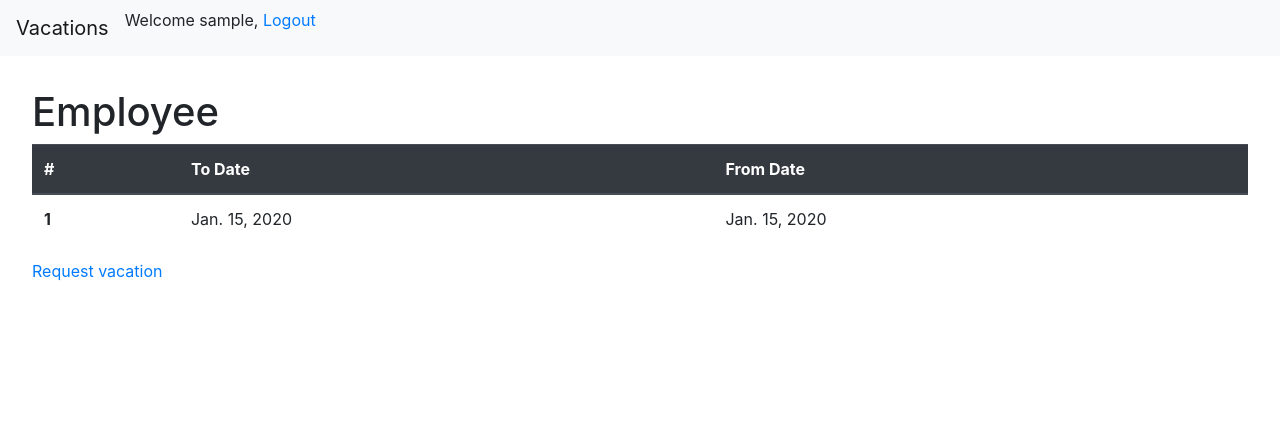
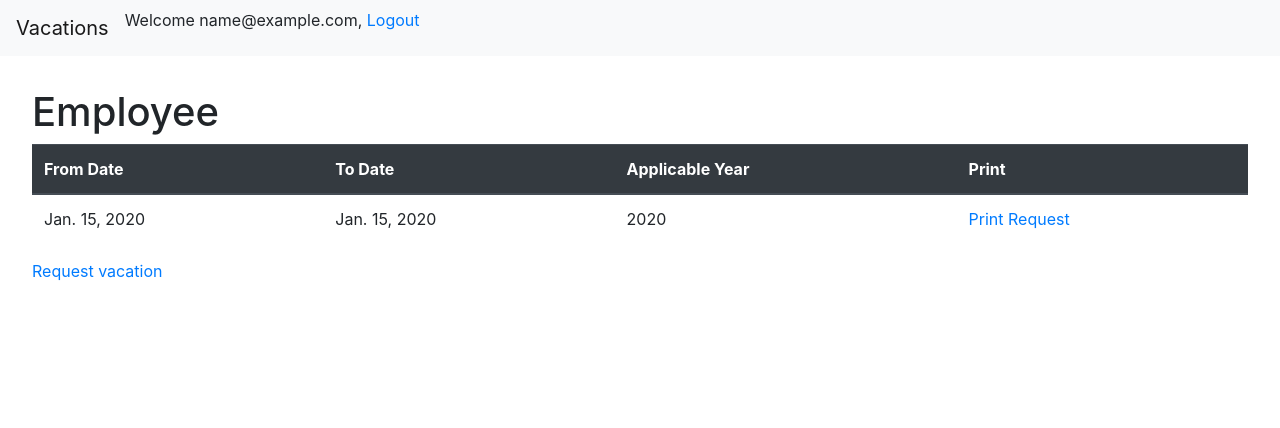
Before and after one commit to evbeda/vacations, a Django app: template templates/vacations_app/index.html in a window 1280 px wide. Shown: the top 428 px of the page. Run offline with Django 3.2, Linux system fonts and the light colour scheme; the template is opened without the code that fills it: values that come from a table or form of the project are taken from there, others are empty; a user stored in the database is signed in; tables that the repository leaves empty hold one stand-in row (values such as "Sample post"); some libraries are stand-ins or nearby versions.

Commit message:
Add create view for vacation, refactor base user

```diff
--- a/templates/vacations_app/index.html
+++ b/templates/vacations_app/index.html
@@ -5,27 +5,26 @@
   <link rel="stylesheet" href="{% static 'css/index.css' %}">
 {% endblock head %}
 {% block content %}
-<head>
-    <title></title>
-</head>
-<body>
+
 {% if user.is_authenticated %}
   <h1>Employee</h1>
-    {% if vacation %}
+  {% if object_list %}
     <table class="table">
       <thead class="thead-dark">
         <tr>
-          <th>#</th>
+          <th>From Date</th>
           <th>To Date</th>
-          <th>From Date</th>
+          <th>Applicable Year</th>
+          <th>Print</th>
         </tr>
       </thead>
        {% for vacation in object_list %}
       <tbody>
       <tr>
-          <th scope="row">1</th>
           <td>{{ vacation.from_date|date }}</td>
           <td>{{ vacation.to_date|date }}</td>
+          <td>{{ vacation.applicable_worked_year }}</td>
+          <td><a href="{% url 'print' pk=vacation.id %}">Print Request</a></td>
         </tr>
       </tbody>
         {% endfor %}
@@ -35,5 +34,4 @@
   {% endif %}
       <a href="vacation-request">Request vacation</a>
 {% endif %}
-</body>
 {% endblock content %}
--- a/vacations/settings/base.py
+++ b/vacations/settings/base.py
@@ -163,3 +163,5 @@ STATIC_URL = '/static/'
 STATICFILES_DIRS = [
     os.path.join(BASE_DIR, "static")
 ]
+
+AUTH_USER_MODEL = 'vacations_app.Employee'
--- a/vacations_app/models.py
+++ b/vacations_app/models.py
@@ -2,19 +2,80 @@
 from __future__ import unicode_literals
 
 from datetime import timedelta
-
 from django.db import models
-from django.db.models.aggregates import Sum
-from django.contrib.auth.models import User, UserManager
+from django.core.mail import send_mail
+from django.contrib.auth.models import PermissionsMixin
+from django.contrib.auth.base_user import AbstractBaseUser, BaseUserManager
+from django.utils.translation import ugettext_lazy as _
 
 
-class Employee(User):
-    job_start_date = models.DateField()
+class UserManager(BaseUserManager):
+    use_in_migrations = True
+
+    def _create_user(self, email, password, **extra_fields):
+        """
+        Creates and saves a User with the given email and password.
+        """
+        if not email:
+            raise ValueError('The given email must be set')
+        email = self.normalize_email(email)
+        user = self.model(email=email, **extra_fields)
+        user.set_password(password)
+        user.save(using=self._db)
+        return user
+
+    def create_user(self, email, password=None, **extra_fields):
+        extra_fields.setdefault('is_superuser', False)
+        return self._create_user(email, password, **extra_fields)
+
+    def create_superuser(self, email, password, **extra_fields):
+        extra_fields.setdefault('is_superuser', True)
+
+        if extra_fields.get('is_superuser') is not True:
+            raise ValueError('Superuser must have is_superuser=True.')
+
+        return self._create_user(email, password, **extra_fields)
+
+
+class Employee(AbstractBaseUser, PermissionsMixin):
+    email = models.EmailField(_('email address'), unique=True)
+    first_name = models.CharField(_('first name'), max_length=30, blank=True)
+    last_name = models.CharField(_('last name'), max_length=30, blank=True)
+    date_joined = models.DateTimeField(_('date joined'), auto_now_add=True)
+    is_active = models.BooleanField(_('active'), default=True)
+    job_start_date = models.DateField(null=True)
     initial_annual_vacations_days = models.IntegerField(default=14)
+
+    objects = UserManager()
+
+    USERNAME_FIELD = 'email'
+    REQUIRED_FIELDS = []
+
+    class Meta:
+        verbose_name = _('user')
+        verbose_name_plural = _('users')
+
+    def get_full_name(self):
+        '''
+        Returns the first_name plus the last_name, with a space in between.
+        '''
+        full_name = '%s %s' % (self.first_name, self.last_name)
+        return full_name.strip()
+
+    def get_short_name(self):
+        '''
+        Returns the short name for the user.
+        '''
+        return self.first_name
+
+    def email_user(self, subject, message, from_email=None, **kwargs):
+        '''
+        Sends an email to this User.
+        '''
+        send_mail(subject, message, from_email, [self.email], **kwargs)
 
 
 class Vacation(models.Model):
-    pepe = UserManager()
     from_date = models.DateField()
     to_date = models.DateField()
     employee = models.ForeignKey('Employee')
--- a/vacations_app/urls.py
+++ b/vacations_app/urls.py
@@ -17,10 +17,12 @@ from django.conf.urls import url
 from .views import (
     HomeView,
     VacationPrintView,
+    VacationRequest,
 )
 
 
 urlpatterns = [
     url(r'^$', HomeView.as_view(), name='home'),
+    url(r'^vacation-request$', VacationRequest.as_view(), name='vacation-request'),
     url(r'^print/(?P<pk>[0-9]+)/$', VacationPrintView.as_view(), name='print'),
 ]
```
Also changed, not shown: templates/vacations_app/vacation_request.html (added, +13 -0 lines), vacations_app/views.py (+20 -15 lines), vacations_app/migrations/0001_initial.py, vacations_app/migrations/0002_auto_20191101_2039.py. Lines whose indentation alone changed are shown as unchanged.
